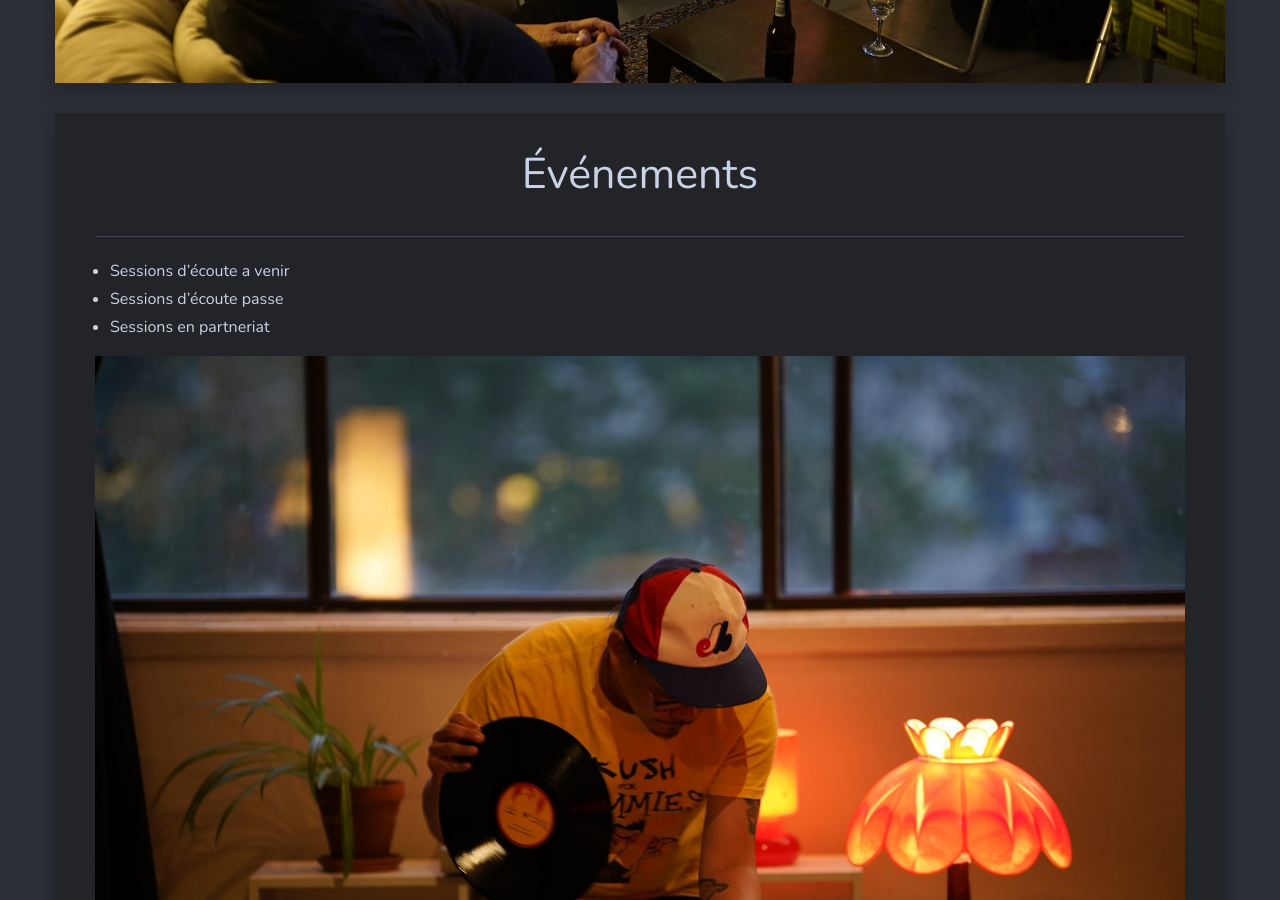
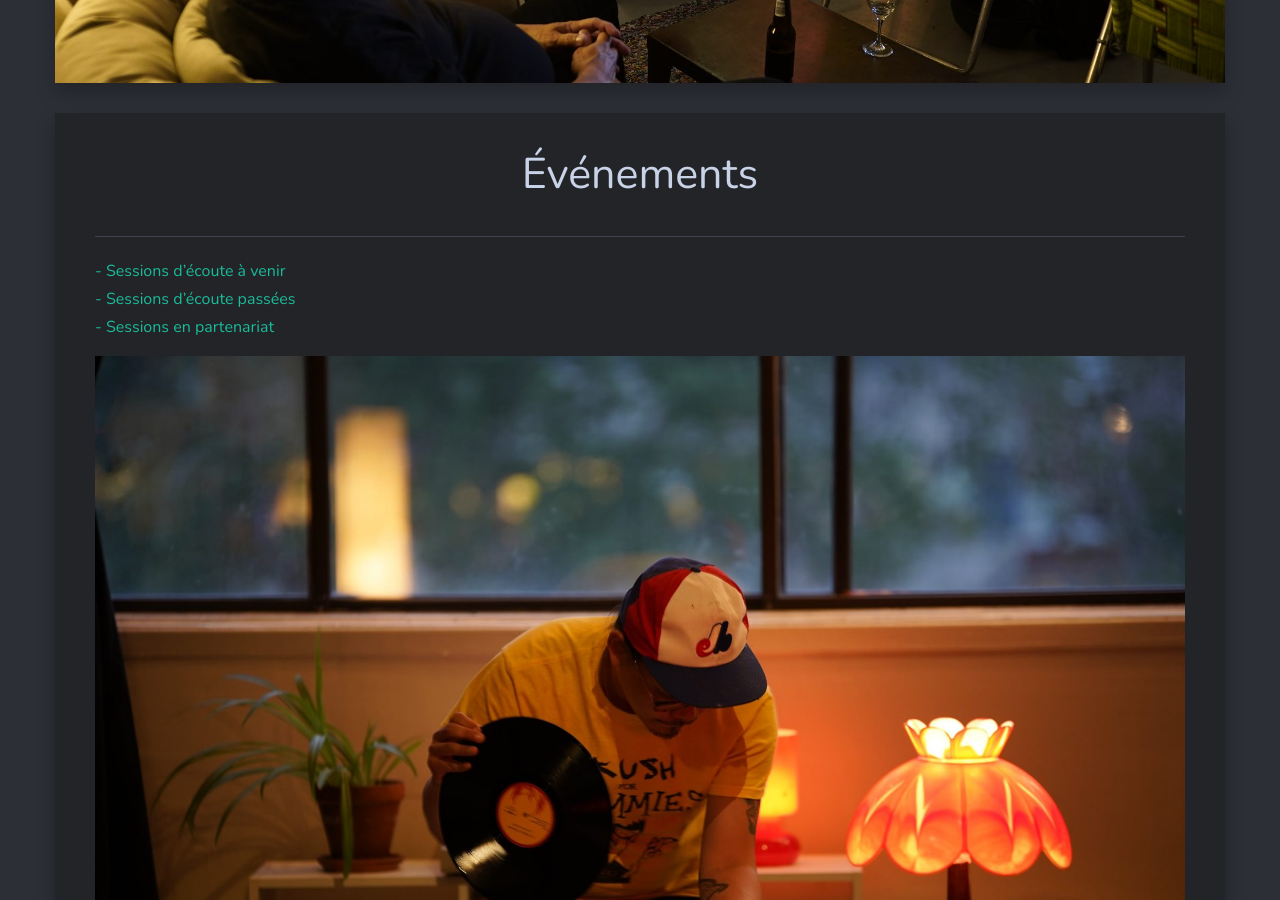
Before and after one commit to sessions-marteau/sessions-marteau-2.github.io, a Jekyll site: the page built from _pages/evenement.md, in a window 1280 px wide and 900 px high, scrolled down 612 px. Built offline with Jekyll 4.4.1, drawn with Linux system fonts in a browser that asks for light colours; nearby versions of some CDN libraries.

Commit message:
Update evenement.md
liens vers pages

```diff
--- a/_pages/evenement.md
+++ b/_pages/evenement.md
@@ -6,9 +6,16 @@
 dropdown: true
 ---
 
-- Sessions d'écoute a venir
-- Sessions d'écoute passe
-- Sessions en partneriat
+
+<a href="https://sessionsmarteau.com/evenement-a-venir/" target="_blank">- Sessions d'écoute à venir
+</a>
+<br>
+<a href="https://sessionsmarteau.com/sessions-passes/" target="_blank">- Sessions d'écoute passées
+</a>
+<br>
+<a href="https://sessionsmarteau.com/partenariats/" target="_blank">- Sessions en partenariat
+</a>
+<br>
 
 
 ![]({{site.baseurl}}/img/2nd-SM-65241038_856968518006059_6133726693308760064_o.jpg)
```
